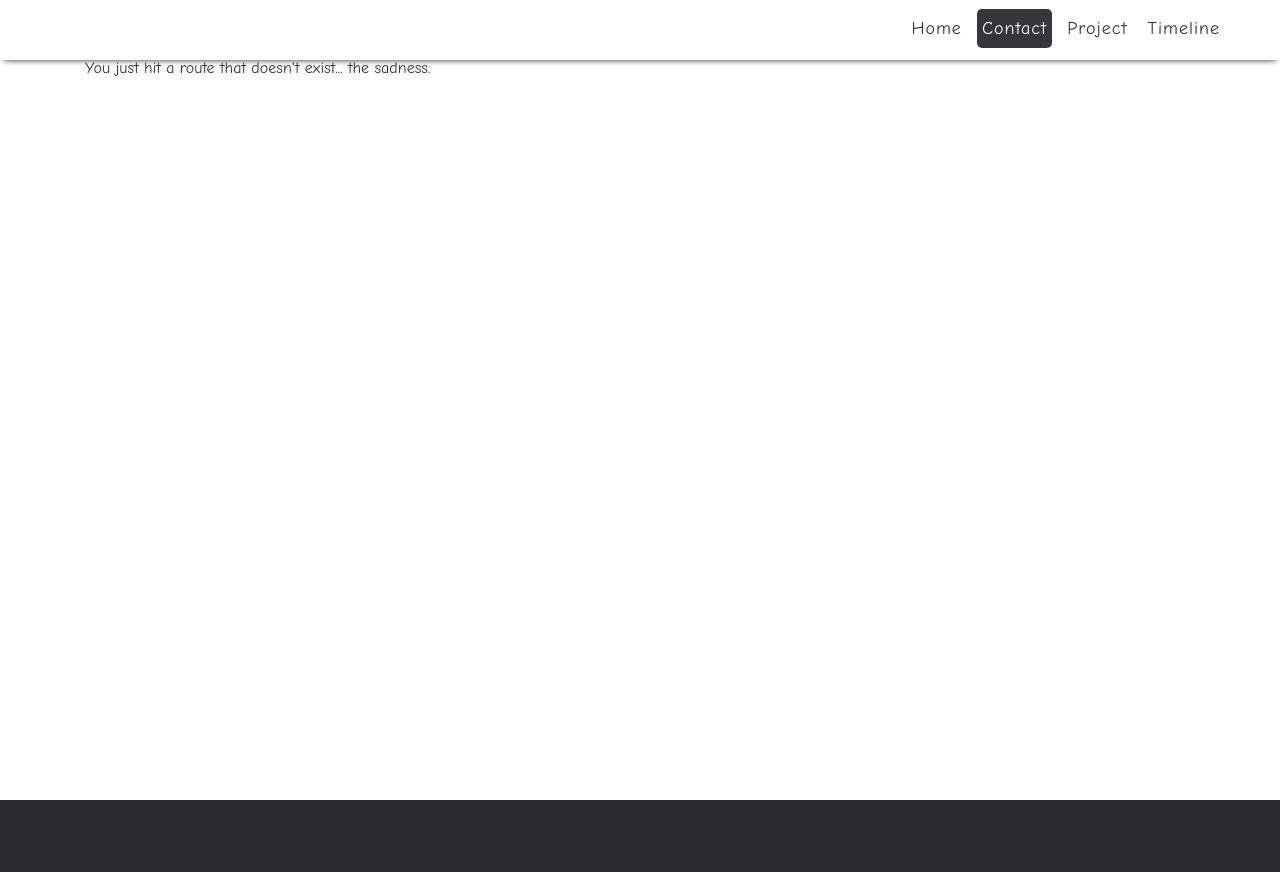
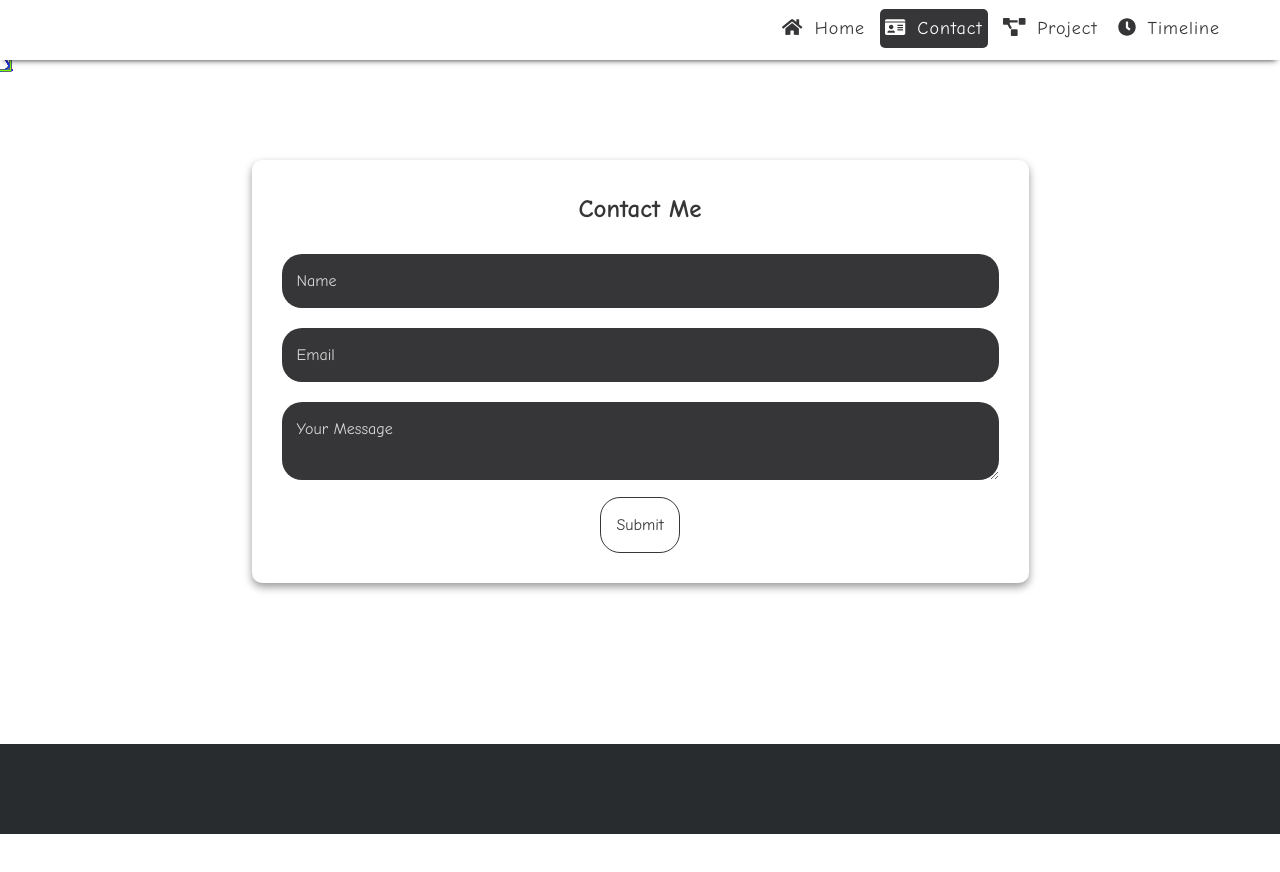
Before and after one commit to amantiwari1/amantiwari1.github.io, a Gatsby site: page /contact in a window 1280 px wide. Before the commit this address had no page. After the commit the page ends 834 px from the top, so only its background shows below. Built offline with nearby package versions, Linux system fonts and the light colour scheme; Gatsby itself is replaced by a stand-in of ours; some icons are missing.

Commit message:
added Contact and Project page and added new data

```diff
--- a/package.json
+++ b/package.json
@@ -1,5 +1,8 @@
 {
   "dependencies": {
+    "@fortawesome/fontawesome-svg-core": "^1.2.34",
+    "@fortawesome/free-solid-svg-icons": "^5.15.2",
+    "@fortawesome/react-fontawesome": "^0.1.14",
     "babel-plugin-styled-components": "^1.12.0",
     "bootstrap": "^4.6.0",
     "gatsby": "^2.31.1",
@@ -12,7 +15,6 @@
     "gatsby-plugin-styled-components": "^3.9.0",
     "gatsby-plugin-typescript": "^2.11.0",
     "gatsby-source-filesystem": "^2.10.0",
-    "gatsby-styled-components-dark-mode": "^1.3.0",
     "gatsby-transformer-sharp": "^2.11.0",
     "gh-pages": "^3.1.0",
     "react": "^17.0.1",
--- a/src/components/navbar.tsx
+++ b/src/components/navbar.tsx
@@ -1,6 +1,7 @@
 import React from "react"
 import { Container } from "react-bootstrap"
-import { NavItem, HeaderStyle, Div } from "../styles/Navbarstyle"
+import { NavItem, HeaderStyle, Div, FontAwesomeIconStyle } from "../styles/Navbarstyle"
+import { faHome, faIdCard, faProjectDiagram, faClock } from '@fortawesome/free-solid-svg-icons'
 
 
 
@@ -41,15 +42,12 @@ const Navbar = (props: NavbarProps) => {
             <label htmlFor="click" onClick={handleClick} className="menu-btn">
               <i className="fas fa-bars"></i>
             </label>
-            <ul>
+            <ul >
 
-
-
-
-              <li><NavItem activeClassName="activelink" onClick={handleClick} to="/">Home</NavItem></li>
-              <li ><NavItem activeClassName="activelink" onClick={handleClick} to="/contact">Contact</NavItem></li>
-              <li><NavItem activeClassName="activelink" onClick={handleClick} to="/project">Project</NavItem></li>
-              <li><NavItem activeClassName="activelink" onClick={handleClick} to="/timeline">Timeline</NavItem></li>
+              <li><NavItem activeClassName="activelink" onClick={handleClick} to="/"> <FontAwesomeIconStyle icon={faHome} /> Home  </NavItem></li>
+              <li ><NavItem activeClassName="activelink" onClick={handleClick} to="/contact"><FontAwesomeIconStyle icon={faIdCard} /> Contact</NavItem></li>
+              <li><NavItem activeClassName="activelink" onClick={handleClick} to="/project"><FontAwesomeIconStyle icon={faProjectDiagram} /> Project</NavItem></li>
+              <li><NavItem activeClassName="activelink" onClick={handleClick} to="/timeline"><FontAwesomeIconStyle icon={faClock} /> Timeline</NavItem></li>
 
 
             </ul>
--- a/src/layout.tsx
+++ b/src/layout.tsx
@@ -41,7 +41,8 @@ const Layout = ({ children }: LayoutProps) => {
       <GlobalStyles />
       <Navbar theme={themeToggler} />
       <Body DarkMode={data.DarkMode.publicURL} LightMode={data.LightMode.publicURL} thememode={theme}>
-        <Container>{children}</Container>
+
+        <Container><div style={{ marginTop: "60px" }}></div>{children}</Container>
       </Body>
       <Footer />
     </ThemeProvider>
--- /dev/null
+++ b/src/pages/contact.tsx
@@ -0,0 +1,26 @@
+import React from 'react';
+import { CardContact, Center, InputStyle, TextArea,ContactTitle , ContactButton} from "../styles/ContactStyle";
+
+function contact() {
+    return (
+
+        <Center>
+
+        <CardContact>
+            <ContactTitle>Contact Me</ContactTitle>
+            <InputStyle type="text" placeholder="Name" />
+            <br />
+            <InputStyle type="email" placeholder="Email" />
+            <br />
+            <TextArea  placeholder="Your Message">
+            </TextArea>
+
+            <ContactButton >
+                Submit
+            </ContactButton>
+        </CardContact>
+        </Center>
+    );
+}
+
+export default contact;
--- /dev/null
+++ b/src/styles/ContactStyle.ts
@@ -0,0 +1,83 @@
+import styled from "styled-components"
+
+const CardContact = styled.form`
+  box-shadow: 0 4px 8px 0 rgba(0, 0, 0, 0.4);
+  border-radius: 10px;
+  backdrop-filter: blur(8px);
+  text-align: center;
+  padding: 30px;
+  width: 70%;
+  margin-top: 100px;
+
+  @media (max-width: 920px) {
+    width: 100%;
+    padding: 20px;
+  }
+`
+
+const Center = styled.div`
+  display: flex;
+  justify-content: center;
+  align-items: center;
+`
+
+const InputStyle = styled.input`
+  border: none;
+  outline: none;
+  margin: 10px 0;
+  background-color: ${props => props.theme.text};
+  color: ${props => props.theme.mainColor};
+  padding: 15px;
+  border-radius: 20px;
+  width: 100%;
+  &::placeholder {
+    color: ${props => props.theme.mainColor};
+    opacity: 0.8;
+  }
+`
+
+const TextArea = styled.textarea`
+  border: none;
+  outline: none;
+  margin: 10px 0;
+  background-color: ${props => props.theme.text};
+  color: ${props => props.theme.mainColor};
+  padding: 15px;
+  border-radius: 20px;
+  width: 70%;
+  width: 100%;
+  &::placeholder {
+    color: ${props => props.theme.mainColor};
+    opacity: 0.8;
+  }
+`
+
+const ContactTitle = styled.p`
+  font-size: 25px;
+  font-weight: 799;
+`
+
+const ContactButton = styled.button`
+  background-color: ${props => props.theme.mainColor};
+  color: ${props => props.theme.text};
+  border: none;
+  outline: none;
+  padding: 15px;
+  transition: all 0.3s ease;
+  border-radius: 20px;
+  border: 1px ${props => props.theme.text} solid;
+
+  &:hover {
+    background-color: ${props => props.theme.text};
+    color: ${props => props.theme.mainColor};
+  }
+`
+
+export {
+  CardContact,
+  Center,
+  InputStyle,
+  TextArea,
+  ContactTitle,
+  ContactButton,
+}
--- a/src/styles/LayoutStyle.ts
+++ b/src/styles/LayoutStyle.ts
@@ -10,7 +10,7 @@ const Body = styled.div<BodyInterface>`
   background-image: url(${props => props.thememode === "light" ? props.LightMode : props.DarkMode});
   background-repeat: no-repeat;
   background-attachment: fixed;
-  min-height: 100vh;
+  min-height: 85.5vh;
 `
 
 
--- a/src/styles/Navbarstyle.ts
+++ b/src/styles/Navbarstyle.ts
@@ -1,5 +1,7 @@
 import styled from "styled-components"
 import { Link } from "gatsby"
+import { FontAwesomeIcon } from '@fortawesome/react-fontawesome'
+
 
 const HeaderStyle = styled.div`
   overflow: hidden;
@@ -15,7 +17,7 @@ const NavItem = styled(Link)`
   color: ${props => props.theme.text};
 
 
-  display: inline;
+
   text-decoration: none;
   z-index: 3 !important;
   text-decoration: none;
@@ -25,6 +27,8 @@ const NavItem = styled(Link)`
   border-radius: 5px;
   letter-spacing: 1px;
   transition: all 0.3s ease;
+  white-space: nowrap;
+
 
   &:hover {
     text-decoration: none;
@@ -121,7 +125,7 @@ const Div = styled.div`
     display: none;
   }
 
-  @media (max-width: 1000px) {
+  @media (max-width: 920px) {
     nav {
       z-index: 3 !important;
       padding: 0 10px 0 10px;
@@ -176,4 +180,9 @@ const Div = styled.div`
   }
 `
 
-export {  Nav, NavItem, HeaderStyle, Div }
+const FontAwesomeIconStyle = styled(FontAwesomeIcon)`
+    margin-right: 5px;
+
+`
+
+export {FontAwesomeIconStyle,  Nav, NavItem, HeaderStyle, Div }
```
Also changed, not shown: src/pages/project.tsx (added, +62 -0 lines), src/styles/Homestyle.ts (+5 -4 lines), src/styles/ProjectStye.tsx (added, +132 -0 lines), src/images/CourseBlog.jpg (added), 1 other file.
